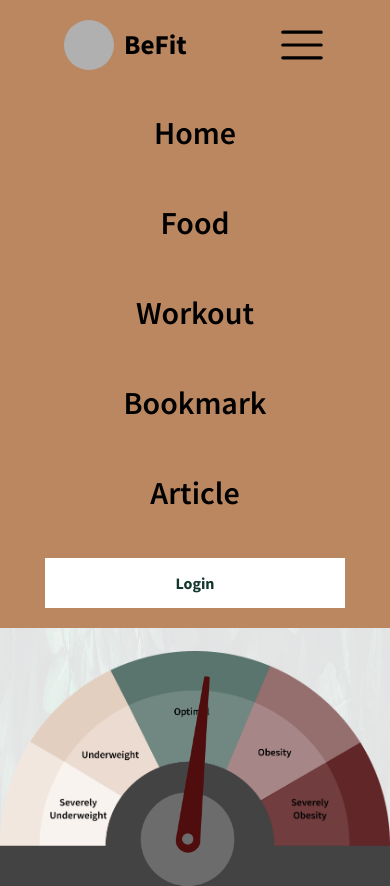
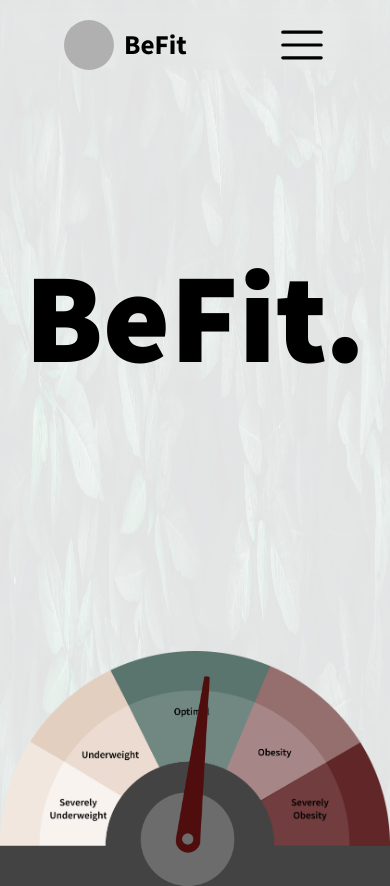
Before and after one commit to abyantahta/beFit, a React (Create React App) app in the folder frontend/: page / in a window 390 px wide. Shown: the top 886 px of the page. Built offline with nearby package versions, Linux system fonts and the light colour scheme.

Commit message:
food details + responsive done

```diff
--- a/frontend/src/components/Header.js
+++ b/frontend/src/components/Header.js
@@ -13,7 +13,7 @@ function Header() {
                 <h2>BeFit</h2>
             </div>
             <div className="right">
-                <nav className={(drawer? 'hide': '')}>
+                <nav className={(drawer? 'show': '')}>
                     <ul>
                         <li>
                             <Link to='../' className='navItem'>Home</Link>
--- a/frontend/src/pages/FoodDetails.js
+++ b/frontend/src/pages/FoodDetails.js
@@ -34,14 +34,14 @@ function FoodDetails() {
 
           {
             nutrients?.map((nutrient)=>(
-              <li><span>{nutrient.amount}</span>{nutrient.name}</li>
+              <li><span>{nutrient.amount}</span>  {nutrient.name}</li>
             ))
           }
 
         </ul>
         <div className="foodSummary">
           <h2 className="subHead">About Food</h2>
-          <h4> {food.summary}</h4>
+          <h4 dangerouslySetInnerHTML={{__html : food.summary}}></h4>
         </div>
         <div className="imgAndIngredients">
           <div className="imgArea">
--- a/frontend/src/style/_fooddetails.scss
+++ b/frontend/src/style/_fooddetails.scss
@@ -2,12 +2,10 @@
     background-color: $green;
     padding-top: 6em;
     width: 100%;
-    // height: 100vh;
     .container{
         color: $green;
         background-color: white;
         margin: 0 7em;
-        // height: 90vh;
         border-radius: 40px;
         padding: 3em 5em;
         .foodName{
@@ -20,7 +18,6 @@
                 font-weight: 900;
             }
             margin-top: 1em;
-            // background-color: blue;
             display: flex;
             align-items: center;
             justify-content: center;
@@ -34,11 +31,17 @@
         }
         .foodSummary{
             margin-top: 3em;
+            text-align: justify;
             h4{
                 font-size: 1.1rem;
                 font-weight: 600;
                 margin-top: 8px;
                 line-height: 25px;
+                a{
+                    text-decoration: none;
+                    color: $green;
+                    pointer-events: none;
+                }
             }
         }
         .imgAndIngredients{
@@ -62,6 +65,7 @@
                     list-style-position: inside;
                     margin-top: 1em;
                     li{
+                        // line-height: 25px;
                         font-size: 1.2rem;
                         line-height: 25px;
                     }
@@ -72,10 +76,14 @@
             // background-color: blue;
             margin-top: 1em;
             ol{
+                line-height: 20px;
+                margin-top: 1em;
+                display: flex;
+                flex-direction: column;
+                gap: 20px;
                 li{
-                    list-style: circle;
-                    list-style-position: inside;
-                    line-height: 25px;
+                    list-style: none;
+
                 }
             }
             font-size: 1.2rem;
--- a/frontend/src/style/_responsive.scss
+++ b/frontend/src/style/_responsive.scss
@@ -73,19 +73,62 @@
             }
         }
     }
-        #food {
+
+    //FOOD
+    #food {
         .foodSection{
             .filterFoods{
-            // background-color: red;
             display: flex;
             align-items: center;
             justify-content: center;
             margin-top: 20px;
             padding: 0;
             .inputArea{
-                // background-color: yellow;
                 margin: 0;
             }
+            }
+        }
+    }
+
+    //FOODDETAILS
+    #foodDetails{
+        background-color: red ;
+        .container{
+            margin: 0 2em !important;
+            // padding: 2em 3em !important;
+            background-color: red;
+
+            .nutrients{
+                flex-wrap: wrap;
+                li{
+                    border-radius: 10px !important;
+                    text-align: center;
+                }
+            }
+            .foodSummary{
+                h4{
+                    text-align: justify;
+                }
+            }
+            .imgAndIngredients{
+                flex-direction: column;
+                .imgArea{
+                    width: 100% !important;
+                }
+                .ingredients{
+                    width: 100% !important;
+                }
+            }
+            .instructions{
+                ol{
+                    display: flex;
+                    flex-direction: column;
+                    gap: 20px;
+                    margin-top: 1em;
+                    li{
+                        list-style-type: none !important;
+                    }
+                }
             }
         }
     }
@@ -94,7 +137,7 @@
 @media only screen and (max-width: 800px){
     header{
         .headerContainer{
-            background-color: $brown;
+            // background-color: $brown;
             height: 90px;
             .left{
                 // background-color: yellow;
@@ -107,46 +150,49 @@
                 }
             }
             .right{
-
                 gap: 20px;
                 // background-color: $brown;
                 flex-direction: column;
                 nav{
+                    padding-top: 13%;
                     z-index: -1;
                     position: absolute;
                     flex-direction: column;
-                    top: 125%;
-                    left: 0;
-                    width: 100%;
+                    top: 0px;
+                    right: -1000px ;
+                    width: 50%;
                     height: fit-content;
+                    height: 100vh;
                     background-color: $brown;
                     padding-bottom: 20px;
+                    justify-content: space-between;
                     // width: 100%;
                     gap: 20px;
 
                 ul{
                     gap: 0px;
                     width: 100%;
+                    flex-direction: column;
                     // display: block;
-                    // background-color: yellow;
-                    flex-direction: column;
                     // gap: 20px;
                     li{
-                        height: 90px;
-                        text-align: center;
+                        height: 60px;
+                        text-align: left;
                         // background-color: blue;
                         .navItem{
+                            color: white;
                             display: flex;
                             align-items: center;
-                            justify-content: center;
+                            // justify-content: center;
                             height: 100%;
                             width: 100%;
-                            font-size: 2rem;
+                            padding-left: 1.3em;
+                            font-size: 1.5rem;
                             // background-color: $brown;
                             // width: ;
                             &:hover{
                                 border: 0px;
-                                padding: 0;
+                                padding-left: 2em;
                                 background-color: darken($brown, 10%);
                                 color: white;
                                 // background-color: lighten;
@@ -167,8 +213,8 @@
                     // margin-bottom: 20px;
                 }
             }
-            .hide{
-                top: -1000px;
+            .show{
+                right: 0%;
                 z-index: -1;
             }
             i{
@@ -260,6 +306,11 @@
             }
         }
     }
-
+    #foodDetails{
+        .container{
+            background-color: red !important;
+            padding: 3em !important;
+        }
+    }
 
 }
```
